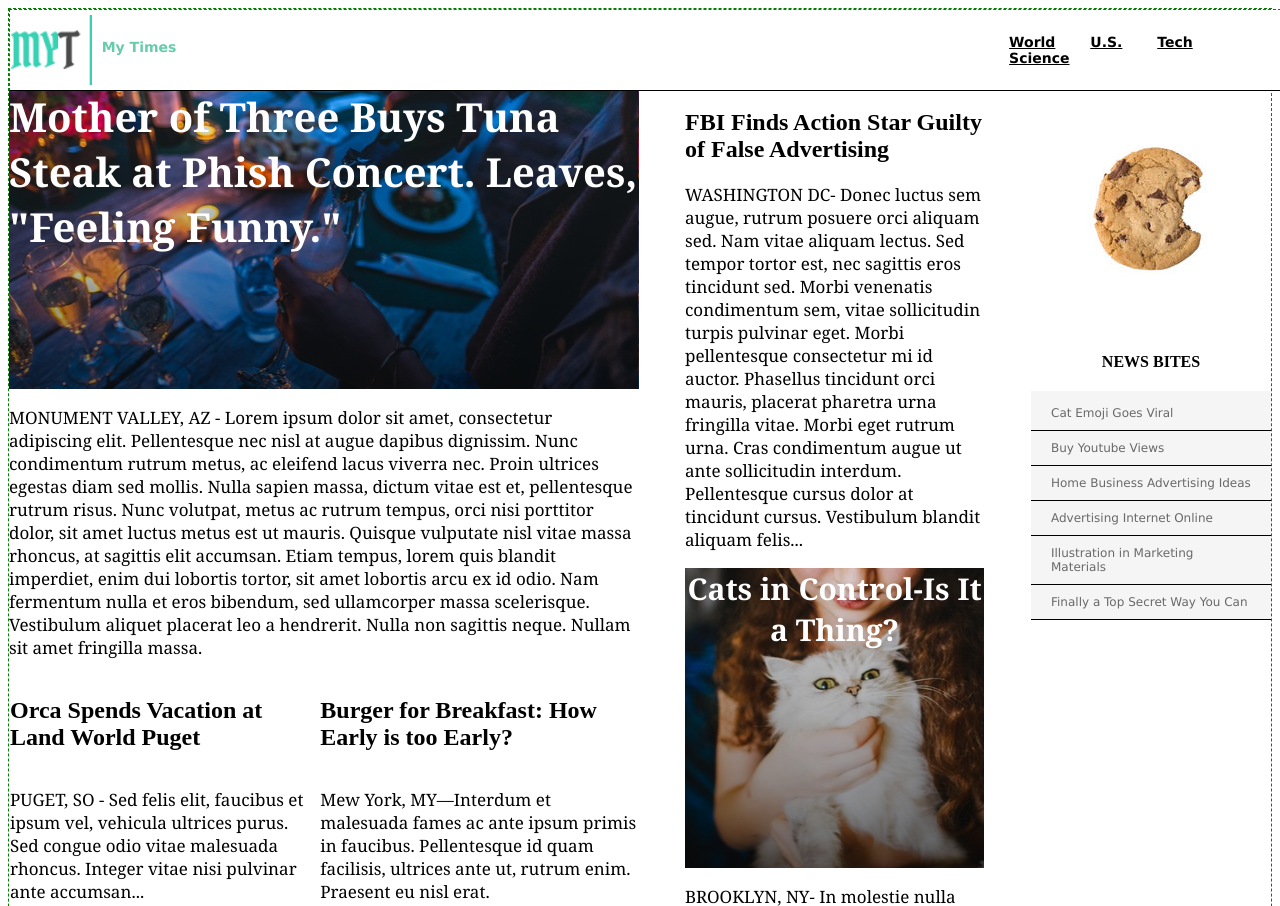
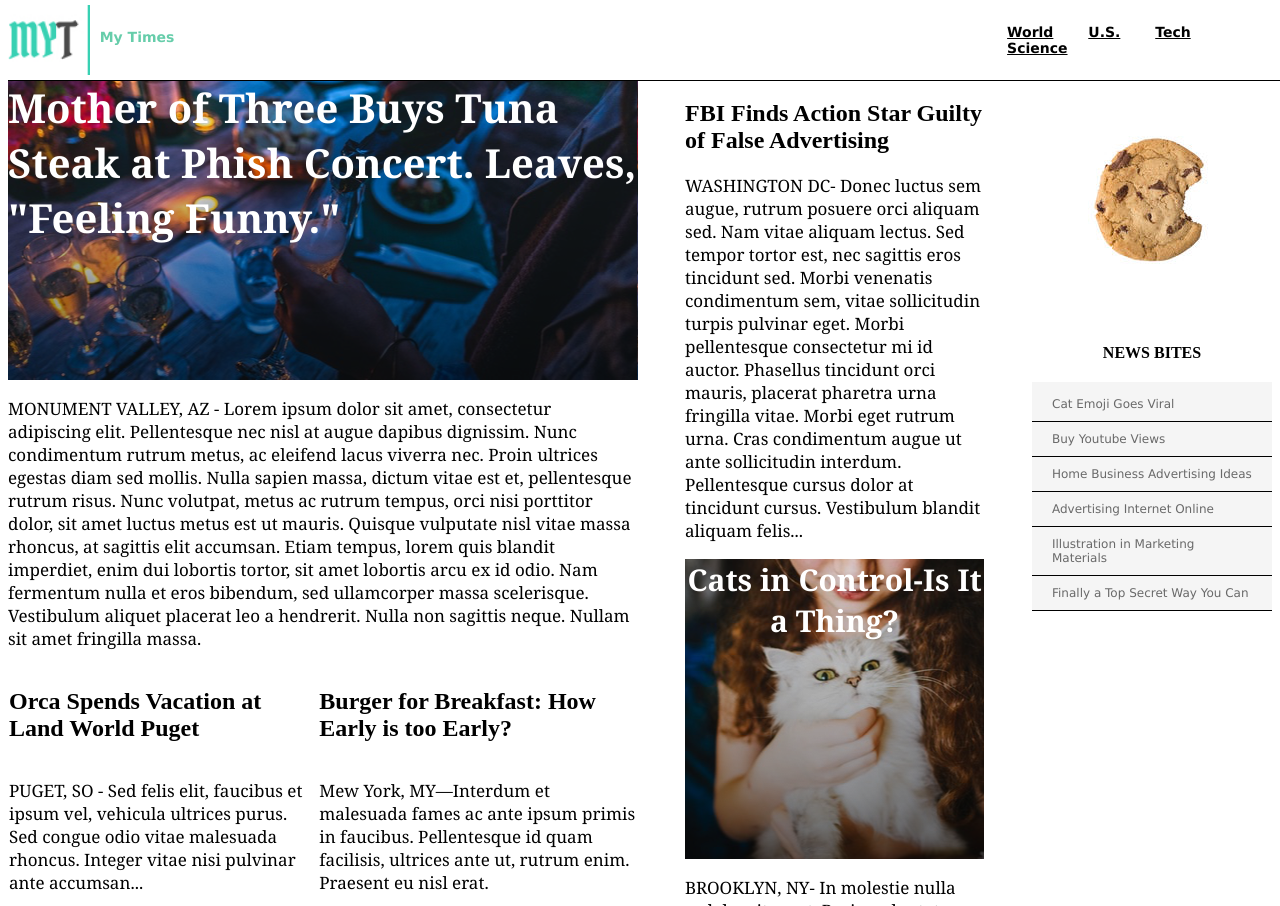
Before and after one commit to sebasgil/my_times, a plain HTML site: page index.html in a window 1280 px wide. Shown: the top 906 px of the page. Drawn offline with Linux system fonts and the light colour scheme.

Commit message:
Fix margin header

```diff
--- a/resources/css/style.css
+++ b/resources/css/style.css
@@ -7,7 +7,6 @@ header {
   position: fixed;
   z-index: 10;
   background-color: white;
-  border: 1px dashed red;
   width: 100%;
   display: flex;
   justify-content: space-between;
@@ -16,12 +15,12 @@ header {
   font-family: Verdana;
   font-size: 14px;
   font-weight: bold;
+  margin: 0px;
 
 }
 
 body {
-  border: 1px dashed green;
-
+  margin-top: 0px;
 }
 
 .logo {
@@ -53,6 +52,7 @@ a {
 /* General Styling */
 
 .container {
+  margin-top: 0px;
   position: relative;
   top: 50px;
   display: flex;
```
